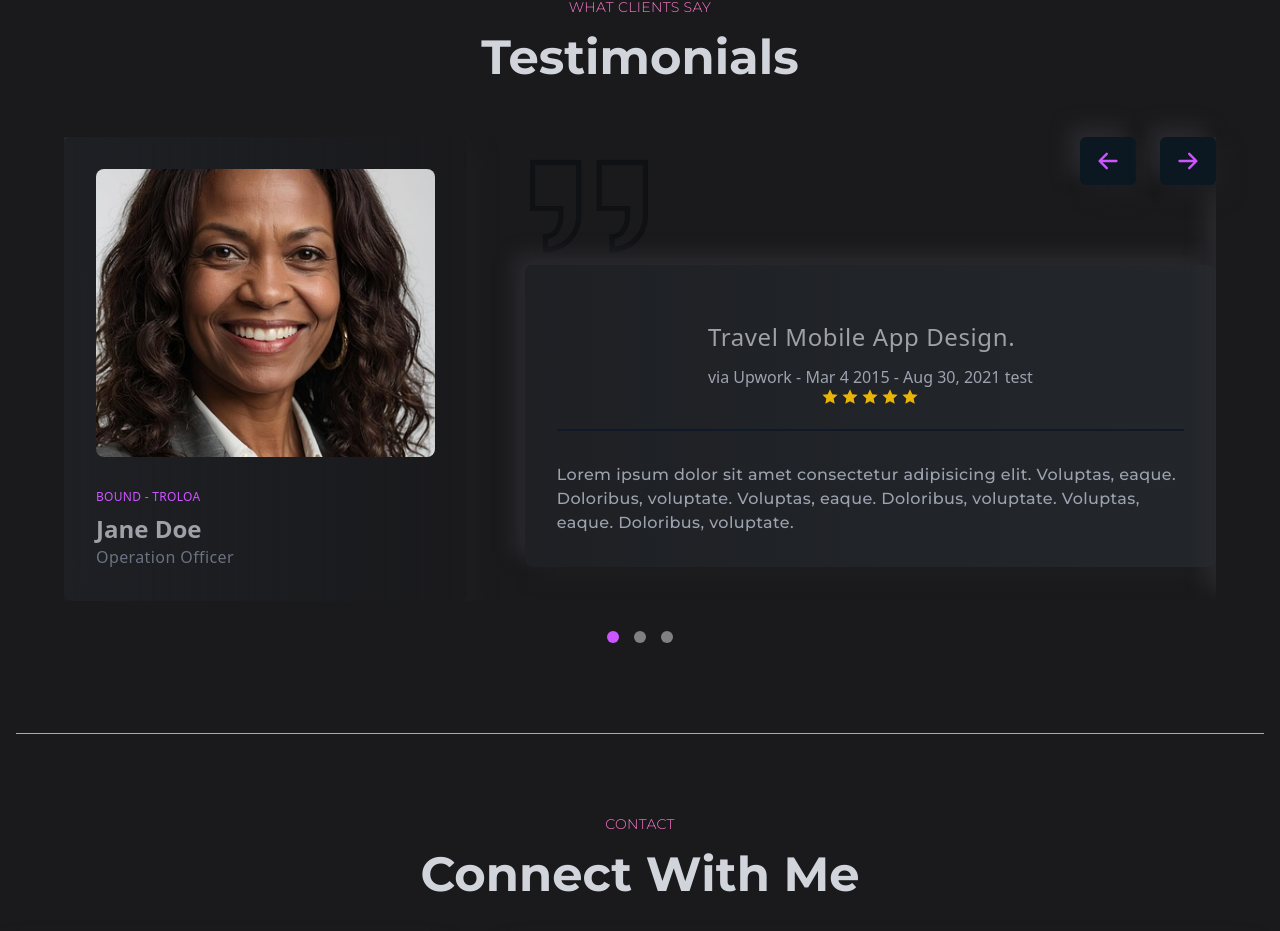
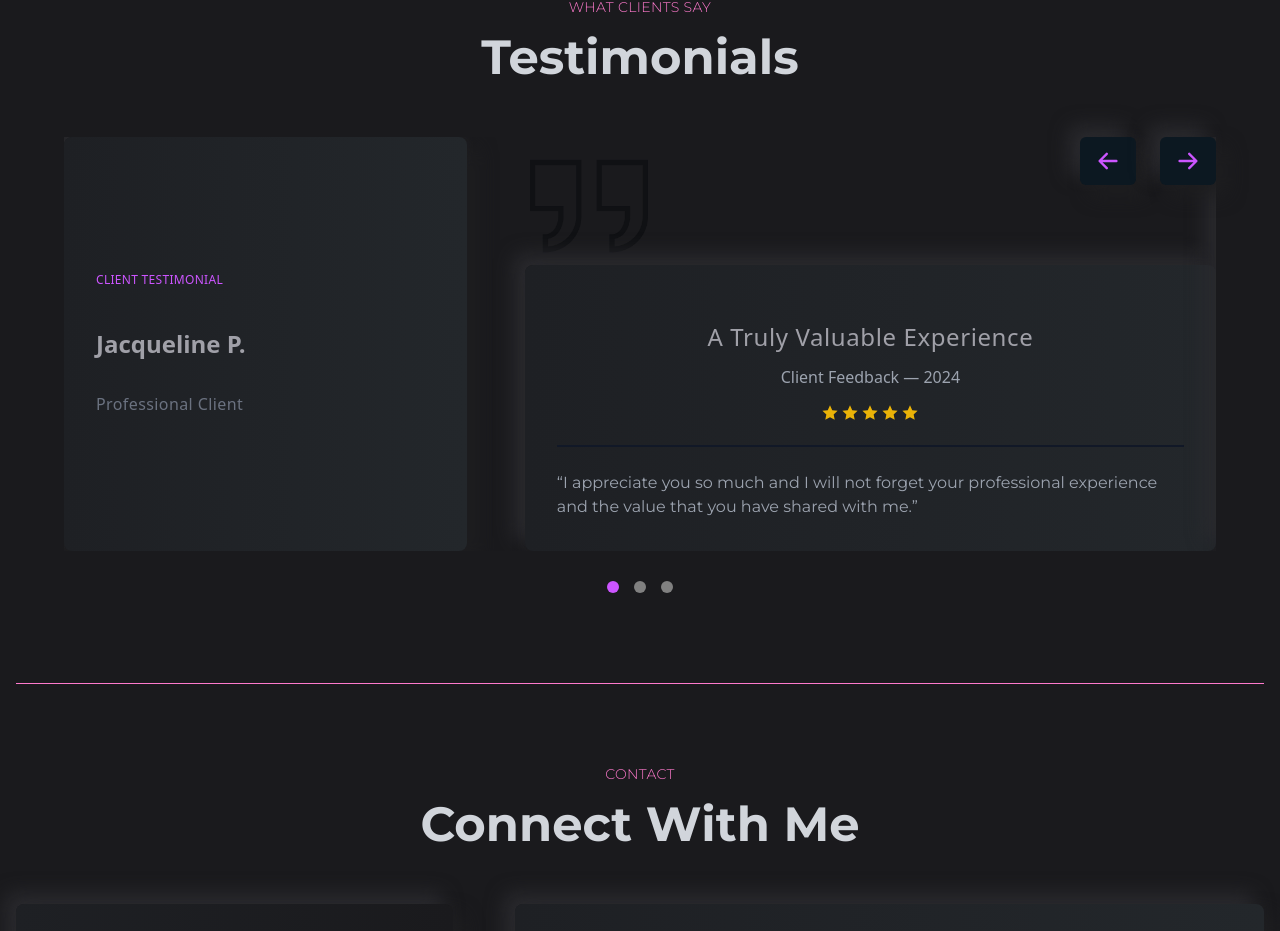
Before and after one commit to virginiamarc/portfolio, a React (Create React App) app: page / in a window 1280 px wide. Shown: the part 5155-6086 px from the top of the page. Built offline with nearby package versions, Linux system fonts and the light colour scheme; grey boxes are pictures that could not be loaded.

Commit message:
Update Testimonials.js

```diff
--- a/src/components/testimonials/Testimonials.js
+++ b/src/components/testimonials/Testimonials.js
@@ -1,9 +1,9 @@
-import React, { useState } from 'react';
+import React, { useState } from "react";
 import Slider from "react-slick";
 import { RiStarFill } from "react-icons/ri";
 import { HiArrowRight, HiArrowLeft } from "react-icons/hi";
-import Title from '../layouts/Title';
-import { testimonialOne, testimonialTwo, testimonialThree, quote } from "../../assets/images";
+import Title from "../layouts/Title";
+import { quote } from "../../assets/images";
 
 function SampleNextArrow(props) {
   const { onClick } = props;
@@ -31,6 +31,7 @@ function SamplePrevArrow(props) {
 
 const Testimonials = () => {
   const [dotActive, setDotActive] = useState(0);
+
   const settings = {
     dots: true,
     infinite: true,
@@ -39,38 +40,28 @@ const Testimonials = () => {
     slidesToScroll: 1,
     nextArrow: <SampleNextArrow />,
     prevArrow: <SamplePrevArrow />,
-        beforeChange: (prev, next) => {
-            setDotActive(next);
-        },
-
-
-        appendDots: dots => (
-            <div
+    beforeChange: (prev, next) => setDotActive(next),
+    appendDots: (dots) => (
+      <div style={{ borderRadius: "10px", padding: "10px" }}>
+        <ul
           style={{
-                    borderRadius: "10px",
-                    padding: "10px"
-                }}
-            >
-                <ul style={{
             display: "flex",
             gap: "15px",
             justifyContent: "center",
-                        marginTop: "20px"
+            marginTop: "20px",
           }}
         >
-                    {" "}
-                    {dots} {" "}
+          {dots}
         </ul>
       </div>
     ),
-        customPaging: i => (
+    customPaging: (i) => (
       <div
         style={
           i === dotActive
             ? {
                 width: "12px",
                 height: "12px",
-                            color: "#CC55FF",
                 background: "#CC55FF",
                 borderRadius: "50%",
                 cursor: "pointer",
@@ -78,188 +69,161 @@ const Testimonials = () => {
             : {
                 width: "12px",
                 height: "12px",
-                            color: "gray",
                 background: "gray",
                 borderRadius: "50%",
                 cursor: "pointer",
               }
         }
       ></div>
-        )
+    ),
   };
+
   return (
-        <section id="testimonials" className="w-full py-20 border-b-[1px] border-[#FF7ACD]">
+    <section
+      id="testimonials"
+      className="w-full py-20 border-b-[1px] border-[#FF7ACD]"
+    >
       <div className="flex justify-center items-center text-center">
         <Title title="WHAT CLIENTS SAY" des="Testimonials" />
       </div>
+
       <div className="max-w-6xl mx-auto">
         <Slider {...settings}>
-                    {/* =========== Slider One =========== */}
+
+          {/* =========== Jacqueline P. =========== */}
           <div className="w-full">
             <div className="w-full h-auto flex flex-col lgl:flex-row justify-between">
-                            <div className="w-full lgl:w-[35%] h-full bg-gradient-to-r from-[#1e2024] to -[#23272b] p-8 rounded-lg shadow-shadowOne flex flex-col md:flex-row lgl:flex-col gap-8 justify-center md:justify-start lgl:justify-center">
-                                <img
-                                    className="h-72 md:h-32 lgl:h-72 rounded-lg object-cover"
-                                    src={testimonialOne}
-                                    alt="testimonialOne"
-                                />
-                                <div className="w-full flex flex-col justify-end">
+
+              {/* LEFT */}
+              <div className="w-full lgl:w-[35%] bg-gradient-to-r from-[#1e2024] to-[#23272b] p-8 rounded-lg shadow-shadowOne flex flex-col gap-8 justify-center">
                 <p className="text-xs uppercase text-designColor tracking-wide mb-2">
-                                        Bound - Troloa
+                  Client Testimonial
                 </p>
-                                    <h3 className="text-2xl font-bold">Jane Doe</h3>
+                <h3 className="text-2xl font-bold">Jacqueline P.</h3>
                 <p className="text-base tracking-wide text-gray-500">
-                                        Operation Officer
+                  Professional Client
+                </p>
+              </div>
+
+              {/* RIGHT */}
+              <div className="w-full lgl:w-[60%] flex flex-col justify-between">
+                <img className="w-20 lgl:w-32" src={quote} alt="quote" />
+
+                <div className="w-full py-10 bg-gradient-to-r from-[#1e2024] to-[#23272b] rounded-lg shadow-shadowOne p-6 lgl:p-8 flex flex-col gap-6">
+                  <div className="flex flex-col lgl:items-center py-6 border-b-2 border-gray-900">
+                    <h3 className="text-xl lgl:text-2xl font-medium tracking-wide">
+                      A Truly Valuable Experience
+                    </h3>
+                    <p className="text-base text-gray-400 mt-3">
+                      Client Feedback — 2024
+                    </p>
+
+                    <div className="text-yellow-500 flex gap-1 mt-4">
+                      <RiStarFill /><RiStarFill /><RiStarFill /><RiStarFill /><RiStarFill />
+                    </div>
+                  </div>
+
+                  <p className="text-base font-titleFont text-gray-400 leading-6">
+                    “I appreciate you so much and I will not forget your
+                    professional experience and the value that you have shared
+                    with me.”
                   </p>
                 </div>
               </div>
-                            <div className="w-full lgl:w-[60%] h-full flex flex-col justify-between">
-                                <img
-                                    className="w-20 lgl:w-32"
-                                    src={quote}
-                                    alt="quote"
-                                />
-                                <div className="w-full h-[70%] py-10 bg-gradient-to-r from-[#1e2024] to-[#23272b] rounded-lg shadow-shadowOne p-4 lgl:p-8 flex flex-col justify-center gap-4 lgl:gap-8">
-                                    <div className="flex flex-col justify-between lgl:items-center py-6 border-b-2 border-gray-900">
-                                        <div>
-                                            <h3 className="text-xl lgl:text-2xl font-medium tracking-wide">
-                                                Travel Mobile App Design.
-                                            </h3>
-                                            <p className="text-base text-gray-400 mt-3">
-                                               via Upwork - Mar 4 2015 - Aug 30, 2021 test
-                                            </p>
-                                        </div>
-                                        <div className="text-yellow-500 flex gap-1">
-                                            <RiStarFill />
-                                            <RiStarFill />
-                                            <RiStarFill />
-                                            <RiStarFill />
-                                            <RiStarFill />
+
             </div>
           </div>
-                                    <p className="text-base font-titleFont text-gray-400 font-medium tracking-wide leading-6">
-                                        Lorem ipsum dolor sit amet consectetur adipisicing elit.
-                                        Voluptas, eaque. Doloribus, voluptate. Voluptas, eaque.
-                                        Doloribus, voluptate. Voluptas, eaque. Doloribus, voluptate.
+
+          {/* =========== Barbara P. =========== */}
+          <div className="w-full">
+            <div className="w-full h-auto flex flex-col lgl:flex-row justify-between">
+
+              {/* LEFT */}
+              <div className="w-full lgl:w-[35%] bg-gradient-to-r from-[#1e2024] to-[#23272b] p-8 rounded-lg shadow-shadowOne flex flex-col gap-8 justify-center">
+                <p className="text-xs uppercase text-designColor tracking-wide mb-2">
+                  Client Testimonial
+                </p>
+                <h3 className="text-2xl font-bold">Barbara P.</h3>
+                <p className="text-base tracking-wide text-gray-500">
+                  Business Client
                 </p>
               </div>
 
+              {/* RIGHT */}
+              <div className="w-full lgl:w-[60%] flex flex-col justify-between">
+                <img className="w-20 lgl:w-32" src={quote} alt="quote" />
+
+                <div className="w-full py-10 bg-gradient-to-r from-[#1e2024] to-[#23272b] rounded-lg shadow-shadowOne p-6 lgl:p-8 flex flex-col gap-6">
+                  <div className="flex flex-col lgl:items-center py-6 border-b-2 border-gray-900">
+                    <h3 className="text-xl lgl:text-2xl font-medium tracking-wide">
+                      Smooth, Professional, Reliable
+                    </h3>
+                    <p className="text-base text-gray-400 mt-3">
+                      Client Feedback — 2024
+                    </p>
+
+                    <div className="text-yellow-500 flex gap-1 mt-4">
+                      <RiStarFill /><RiStarFill /><RiStarFill /><RiStarFill /><RiStarFill />
+                    </div>
+                  </div>
+
+                  <p className="text-base font-titleFont text-gray-400 leading-6">
+                    “Virginia delivered exactly what we needed and made the
+                    process incredibly smooth.”
+                  </p>
+                </div>
+              </div>
 
             </div>
           </div>
-                    </div>
-                    {/* =========== Slider Two =========== */}
+
+          {/* =========== Giovanna L. =========== */}
           <div className="w-full">
             <div className="w-full h-auto flex flex-col lgl:flex-row justify-between">
-                            <div className="w-full lgl:w-[35%] h-full bg-gradient-to-r from-[#1e2024] to -[#23272b] p-8 rounded-lg shadow-shadowOne flex flex-col md:flex-row lgl:flex-col gap-8 justify-center md:justify-start lgl:justify-center">
-                                <img
-                                    className="h-72 md:h-32 lgl:h-72 rounded-lg object-cover"
-                                    src={testimonialTwo}
-                                    alt="testimonialTwo"
-                                />
-                                <div className="w-full flex flex-col justify-end">
+
+              {/* LEFT */}
+              <div className="w-full lgl:w-[35%] bg-gradient-to-r from-[#1e2024] to-[#23272b] p-8 rounded-lg shadow-shadowOne flex flex-col gap-8 justify-center">
                 <p className="text-xs uppercase text-designColor tracking-wide mb-2">
-                                        Bound - Troloa
+                  Client Testimonial
                 </p>
-                                    <h3 className="text-2xl font-bold">Jane Doe</h3>
+                <h3 className="text-2xl font-bold">Giovanna L.</h3>
                 <p className="text-base tracking-wide text-gray-500">
-                                        Operation Officer
+                  Creative Client
+                </p>
+              </div>
+
+              {/* RIGHT */}
+              <div className="w-full lgl:w-[60%] flex flex-col justify-between">
+                <img className="w-20 lgl:w-32" src={quote} alt="quote" />
+
+                <div className="w-full py-10 bg-gradient-to-r from-[#1e2024] to-[#23272b] rounded-lg shadow-shadowOne p-6 lgl:p-8 flex flex-col gap-6">
+                  <div className="flex flex-col lgl:items-center py-6 border-b-2 border-gray-900">
+                    <h3 className="text-xl lgl:text-2xl font-medium tracking-wide">
+                      A Joy to Work With
+                    </h3>
+                    <p className="text-base text-gray-400 mt-3">
+                      Client Feedback — 2024
+                    </p>
+
+                    <div className="text-yellow-500 flex gap-1 mt-4">
+                      <RiStarFill /><RiStarFill /><RiStarFill /><RiStarFill /><RiStarFill />
+                    </div>
+                  </div>
+
+                  <p className="text-base font-titleFont text-gray-400 leading-6">
+                    “Working with Virginia was a joy. She is professional, fast,
+                    and truly cares about her clients.”
                   </p>
                 </div>
               </div>
-                            <div className="w-full lgl:w-[60%] h-full flex flex-col justify-between">
-                                <img
-                                    className="w-20 lgl:w-32"
-                                    src={quote}
-                                    alt="quote"
-                                />
-                                <div className="w-full h-[70%] py-10 bg-gradient-to-r from-[#1e2024] to-[#23272b] rounded-lg shadow-shadowOne p-4 lgl:p-8 flex flex-col justify-center gap-4 lgl:gap-8">
-                                    <div className="flex flex-col justify-between lgl:items-center py-6 border-b-2 border-gray-900">
-                                        <div>
-                                            <h3 className="text-xl lgl:text-2xl font-medium tracking-wide">
-                                                Travel Mobile App Design.
-                                            </h3>
-                                            <p className="text-base text-gray-400 mt-3">
-                                               via Upwork - Mar 4 2015 - Aug 30, 2021 test
-                                            </p>
-                                        </div>
-                                        <div className="text-yellow-500 flex gap-1">
-                                            <RiStarFill />
-                                            <RiStarFill />
-                                            <RiStarFill />
-                                            <RiStarFill />
-                                            <RiStarFill />
-                                        </div>
-                                    </div>
-                                    <p className="text-base font-titleFont text-gray-400 font-medium tracking-wide leading-6">
-                                        Lorem ipsum dolor sit amet consectetur adipisicing elit.
-                                        Voluptas, eaque. Doloribus, voluptate. Voluptas, eaque.
-                                        Doloribus, voluptate. Voluptas, eaque. Doloribus, voluptate.
-                                    </p>
-                                </div>
-
 
             </div>
           </div>
-                    </div>
-                    {/* =========== Slider Three =========== */}
-                    <div className="w-full">
-                        <div className="w-full h-auto flex flex-col lgl:flex-row justify-between">
-                            <div className="w-full lgl:w-[35%] h-full bg-gradient-to-r from-[#1e2024] to -[#23272b] p-8 rounded-lg shadow-shadowOne flex flex-col md:flex-row lgl:flex-col gap-8 justify-center md:justify-start lgl:justify-center">
-                                <img
-                                    className="h-72 md:h-32 lgl:h-72 rounded-lg object-cover"
-                                    src={testimonialThree}
-                                    alt="testimonialThree"
-                                />
-                                <div className="w-full flex flex-col justify-end">
-                                    <p className="text-xs uppercase text-designColor tracking-wide mb-2">
-                                        Bound - Troloa
-                                    </p>
-                                    <h3 className="text-2xl font-bold">Jane Doe</h3>
-                                    <p className="text-base tracking-wide text-gray-500">
-                                        Operation Officer
-                                    </p>
-                                </div>
-                            </div>
-                            <div className="w-full lgl:w-[60%] h-full flex flex-col justify-between">
-                                <img
-                                    className="w-20 lgl:w-32"
-                                    src={quote}
-                                    alt="quote"
-                                />
-                                <div className="w-full h-[70%] py-10 bg-gradient-to-r from-[#1e2024] to-[#23272b] rounded-lg shadow-shadowOne p-4 lgl:p-8 flex flex-col justify-center gap-4 lgl:gap-8">
-                                    <div className="flex flex-col justify-between lgl:items-center py-6 border-b-2 border-gray-900">
-                                        <div>
-                                            <h3 className="text-xl lgl:text-2xl font-medium tracking-wide">
-                                                Travel Mobile App Design.
-                                            </h3>
-                                            <p className="text-base text-gray-400 mt-3">
-                                               via Upwork - Mar 4 2015 - Aug 30, 2021 test
-                                            </p>
-                                        </div>
-                                        <div className="text-yellow-500 flex gap-1">
-                                            <RiStarFill />
-                                            <RiStarFill />
-                                            <RiStarFill />
-                                            <RiStarFill />
-                                            <RiStarFill />
-                                        </div>
-                                    </div>
-                                    <p className="text-base font-titleFont text-gray-400 font-medium tracking-wide leading-6">
-                                        Lorem ipsum dolor sit amet consectetur adipisicing elit.
-                                        Voluptas, eaque. Doloribus, voluptate. Voluptas, eaque.
-                                        Doloribus, voluptate. Voluptas, eaque. Doloribus, voluptate.
-                                    </p>
-                                </div>
 
-
-                            </div>
-                        </div>
-                    </div>
         </Slider>
       </div>
     </section>
-    )
-}
+  );
+};
 
-export default Testimonials
+export default Testimonials;
```
Also changed, not shown: src/components/InitialsAvatar.js (added, +11 -0 lines). Lines whose indentation alone changed are shown as unchanged.
